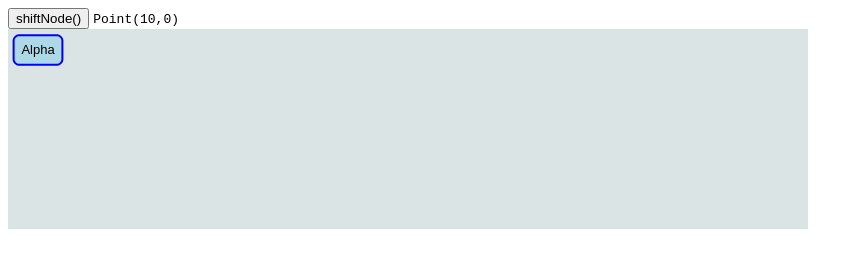
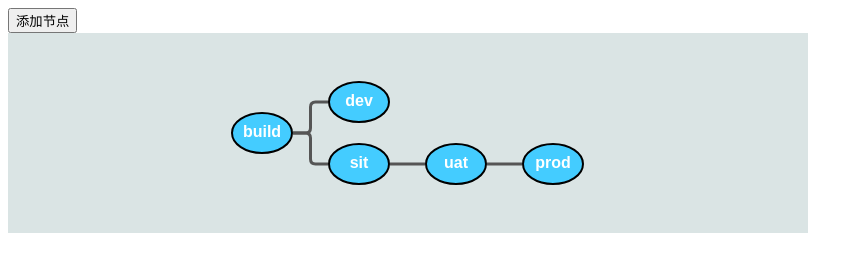
Before and after one commit to darcyg/learn_gojs, a plain HTML site: page index.html in a window 1280 px wide. Shown: the whole page, without its empty margins (0-863 px from the left). Drawn offline with Linux system fonts and the light colour scheme.

Commit message:
add node

```diff
--- a/index.html
+++ b/index.html
@@ -6,7 +6,7 @@
     <script src="lib/go-debug.js"></script>
 </head>
 <body>
-    <input type="button" onclick="shiftNode()" value="shiftNode()">
+    <input type="button" onclick="addNode()" value="添加节点">
     <!--https://gojs.net/latest/intro/dataBinding.html-->
     <code id="bindTwoWayData"></code>
     <div id="myDiagramDiv"></div>
--- a/js/basic.js
+++ b/js/basic.js
@@ -1,34 +1,49 @@
 var G = go.GraphObject.make;
-var diagram = G(go.Diagram, "myDiagramDiv");
 
-diagram.nodeTemplate =
+var myDiagram =
+  G(go.Diagram, "myDiagramDiv",
+    {
+      initialContentAlignment: go.Spot.Center, // center Diagram contents
+      "undoManager.isEnabled": true, // enable Ctrl-Z to undo and Ctrl-Y to #44CCFFo
+      layout: G(go.TreeLayout, // specify a Diagram.layout that arranges trees
+        { angle: 0, layerSpacing: 35 })
+    });
+
+myDiagram.nodeTemplate =
   G(go.Node, "Auto",
-    { locationSpot: go.Spot.Center },
-    new go.Binding("location", "loc").makeTwoWay(),  // TwoWay Binding
-    G(go.Shape, "RoundedRectangle",
-      { fill: "lightblue", stroke: "blue", strokeWidth: 2 }),
-    G(go.TextBlock,
-      { margin: 5 },
-      new go.Binding("text", "key"))
-  );
+    G(go.Shape,
+      "Ellipse",
+      { width: 60, height: 40, stroke: "black", strokeWidth: 2 },
+      new go.Binding("fill", "background")),
 
-var nodeDataArray = [
-  { key: "Alpha", loc: new go.Point(0, 0) }
-];
-diagram.model = new go.GraphLinksModel(nodeDataArray);
+  G(go.TextBlock, "Default Text",
+    { margin: 12, stroke: "white", font: "bold 16px sans-serif" },
+    new go.Binding("text", "key"))
+);
 
-shiftNode = (function() {  // define a function named "shiftNode" callable by onclick
-  // all model changes should happen in a transaction
-  diagram.startTransaction("shift node");
-  var data = diagram.model.nodeDataArray[0];  // get the first node data
-  var node = diagram.findNodeForData(data);   // find the corresponding Node
-  var p = node.location.copy();  // make a copy of the location, a Point
-  p.x += 10;
-  if (p.x > 200) p.x = 0;
-  // changing the Node.location also changes the data.loc property due to TwoWay binding
-  node.location = p;
-  // show the updated location held by the "loc" property of the node data
-  document.getElementById("bindTwoWayData").textContent = data.loc.toString();
-  diagram.commitTransaction("shift node");
-});
-shiftNode();  // initialize everything
+// define a Link template that routes orthogonally, with no arrowhead
+myDiagram.linkTemplate =
+  G(go.Link,
+    { routing: go.Link.Orthogonal, corner: 5 },
+    G(go.Shape, { strokeWidth: 3, stroke: "#555" })); // the link shape
+
+
+var model = G(go.TreeModel);
+model.nodeDataArray =
+  [
+    { key: "build",              background: "#44CCFF"},
+    { key: "dev", parent: "build", background: "#44CCFF"},
+    { key: "sit", parent: "build", background: "#44CCFF"},
+    { key: "uat", parent: "sit", background: "#44CCFF"},
+    { key: "prod", parent: "uat", background: "#44CCFF"}
+  ];
+
+myDiagram.model = model;
+
+var modelAsText = myDiagram.model.toJson();
+console.log(modelAsText)
+
+function addNode() {
+  myDiagram.model.addNodeData({key: "release", parent: "uat", background: "#44CCFF"})
+  console.log(myDiagram.model.toJson())
+}
```
Also changed, not shown: js/tree-layout/demo.js (+9 -1 lines).
